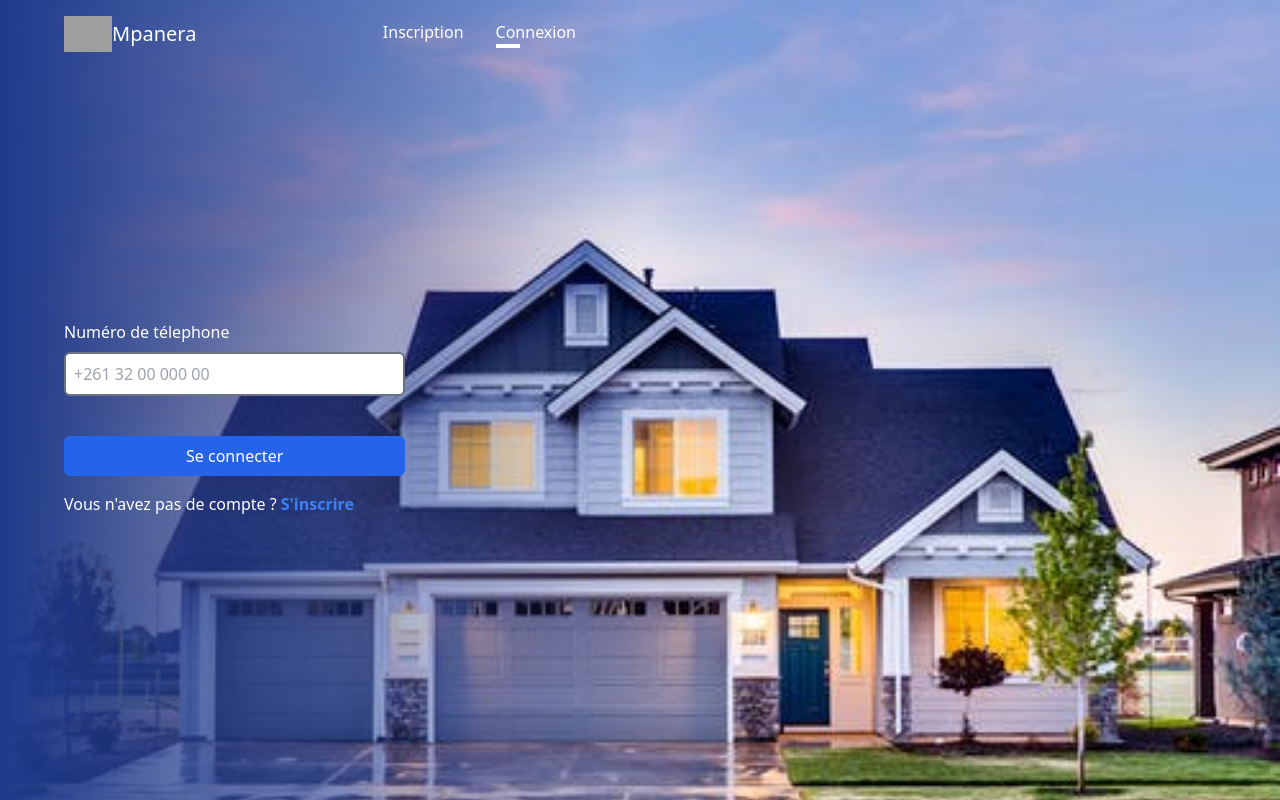
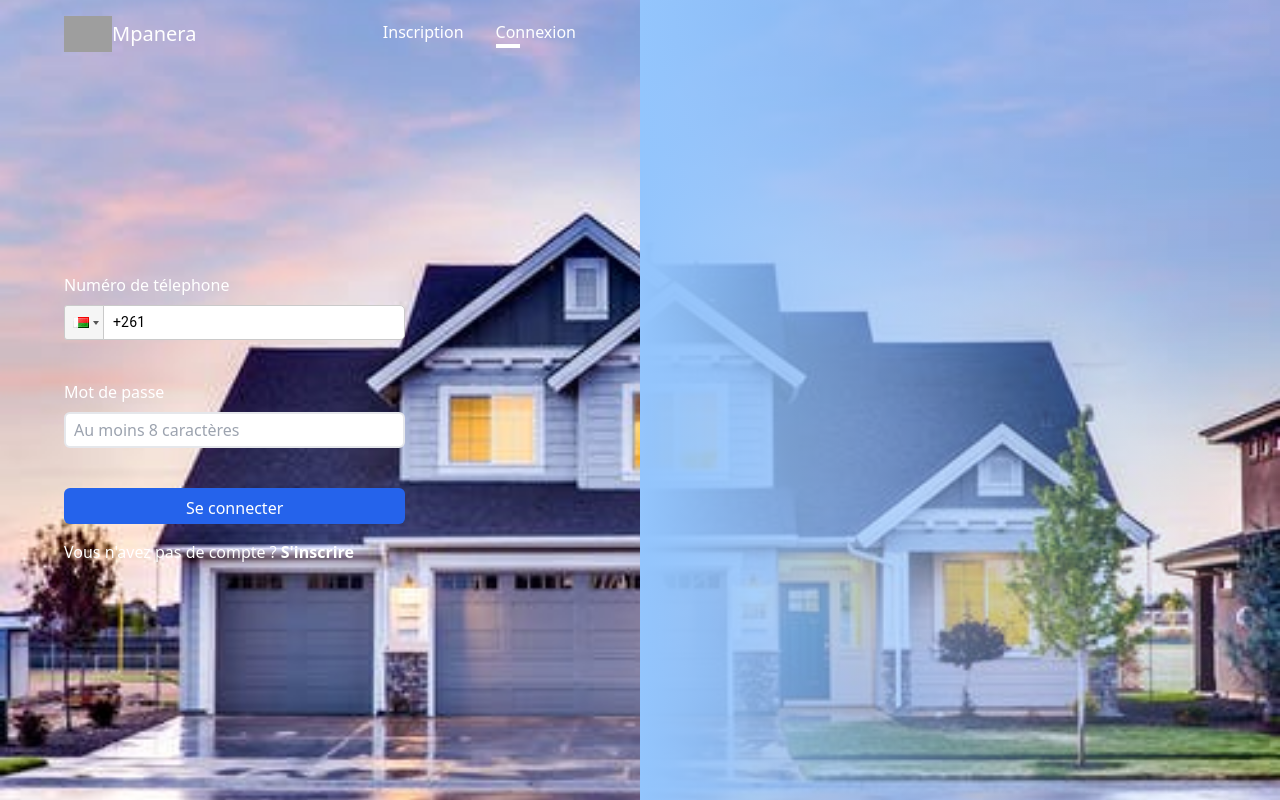
Before and after one commit to Ianel/mpanera-frontend, a React (Vite) app: page /about in a window 1280 px wide. Built offline with nearby package versions, Linux system fonts and the light colour scheme; no server answers; grey boxes are pictures that could not be loaded.

Commit message:
design: finish login and register ui

```diff
--- a/src/pages/Login/index.jsx
+++ b/src/pages/Login/index.jsx
@@ -9,11 +9,15 @@ import { Link } from "react-router-dom";
 import { logo } from "@/assets/images/images";
 import Input from "@/components/Input";
 import { Button } from "@/components/Buttons";
+import PhoneInput from "react-phone-input-2";
+import "react-phone-input-2/lib/style.css";
 
 const LoginPage = () => {
+  const [phone, setPhone] = useState("");
+
   return (
-    <div className="bg-login bg-cover h-screen lg:flex lg:flex-row text-white">
-      <div className="lg:w-1/2 bg-gradient-to-r from-blue-900 h-full py-4 px-16 lg:flex lg:flex-col">
+    <div className="bg-login bg-cover bg-center h-screen lg:flex lg:flex-row text-white">
+      <div className="lg:w-1/2 bg-gradient-to-r from-primary to-blue-300 h-full py-4 px-16 lg:flex lg:flex-col">
         <nav className="lg:flex lg:flex-row lg:justify-between">
           <div className="lg:flex lg:flex-row lg:items-center">
             <img className="w-12" src={logo} alt="mpanera logo" />
@@ -34,23 +38,39 @@ const LoginPage = () => {
           <div className="w-2/3">
             <div className="flex flex-col">
               <label className="mb-2">Numéro de télephone</label>
-              <Input
+              {/*  <Input
                 className="mb-10"
                 type="tel"
                 placeholder="+261 32 00 000 00"
+              /> */}
+              <PhoneInput
+                value={phone}
+                inputStyle={{ width: "100%" }}
+                placeholder="+261 32 00 450 25"
+                className="text-black mb-10"
+                country={"mg"}
+                specialLabel="Numéro de télephone"
+                onChange={(phone) => setPhone(phone)}
               />
-              <Button className="mb-4">Se connecter</Button>
+              <label className="mb-2">Mot de passe</label>
+              <Input
+                className="mb-10 h-9 rounded"
+                type="tel"
+                placeholder="Au moins 8 caractères"
+                bordercolor="transparent"
+              />
+              <Button className="mb-4 h-9 bg-secondary">Se connecter</Button>
             </div>
             <div className="flex lg:flex-row">
               <p>Vous n'avez pas de compte ?</p>
-              <Link className="mx-1 font-bold text-blue-500" to={"/register"}>
+              <Link className="mx-1 font-bold text-secondary" to={"/register"}>
                 S'inscrire
               </Link>
             </div>
           </div>
         </div>
       </div>
-      <div className="lg:w-1/2 h-full opacity-50"></div>
+      <div className="lg:w-1/2 bg-gradient-to-r from-blue-300 h-full"></div>
     </div>
   );
 };
--- /dev/null
+++ b/src/pages/Register/index.jsx
@@ -0,0 +1,60 @@
+import React, { useState } from "react";
+import { logo } from "@/assets/images/images";
+import { Button } from "@/components/Buttons";
+import { Link } from "react-router-dom";
+import Input from "@/components/Input";
+import PhoneInput from "react-phone-input-2";
+import "react-phone-input-2/lib/style.css";
+
+const RegisterPage = () => {
+  const [phone, setPhone] = useState("");
+
+  return (
+    <div className="bg-login bg-cover bg-center h-screen lg:flex lg:flex-row text-white">
+      <div className="lg:w-1/2 bg-gradient-to-r from-primary to-blue-300 h-full py-4 px-16 lg:flex lg:flex-col">
+        <nav className="lg:flex lg:flex-row lg:justify-between">
+          <div className="lg:flex lg:flex-row lg:items-center">
+            <img className="w-12" src={logo} alt="mpanera logo" />
+            <h1 className="h1 lg:text-xl">Mpanera</h1>
+          </div>
+          <div className="lg:flex lg:flex-row lg:justify-around lg:items-center">
+            <div className="mx-8">
+              <Link to="/register">Inscription</Link>
+              <div className="lg:w-6 lg:h-1 bg-white"></div>
+            </div>
+            <div>
+              <Link to="/login">Connexion</Link>
+              <div className="lg:w-6 lg:h-1 bg-transparent"></div>
+            </div>
+          </div>
+        </nav>
+        <div className="grid content-center h-full">
+          <div className="w-2/3">
+            <div className="flex flex-col">
+              <label className="mb-2">Numéro de télephone</label>
+              <PhoneInput
+                value={phone}
+                inputStyle={{ width: "100%" }}
+                placeholder="+261 32 00 450 25"
+                className="text-black mb-8"
+                country={"mg"}
+                specialLabel="Numéro de télephone"
+                onChange={(phone) => setPhone(phone)}
+              />
+              <Button className="mb-4 h-9 bg-secondary">S'inscrire</Button>
+            </div>
+            <div className="flex lg:flex-row">
+              <p>Vous avez déjà un compte ?</p>
+              <Link className="mx-1 font-bold text-secondary" to={"/login"}>
+                Se connecter
+              </Link>
+            </div>
+          </div>
+        </div>
+      </div>
+      <div className="lg:w-1/2 bg-gradient-to-r from-blue-300 h-full"></div>
+    </div>
+  );
+};
+
+export default RegisterPage;
```
